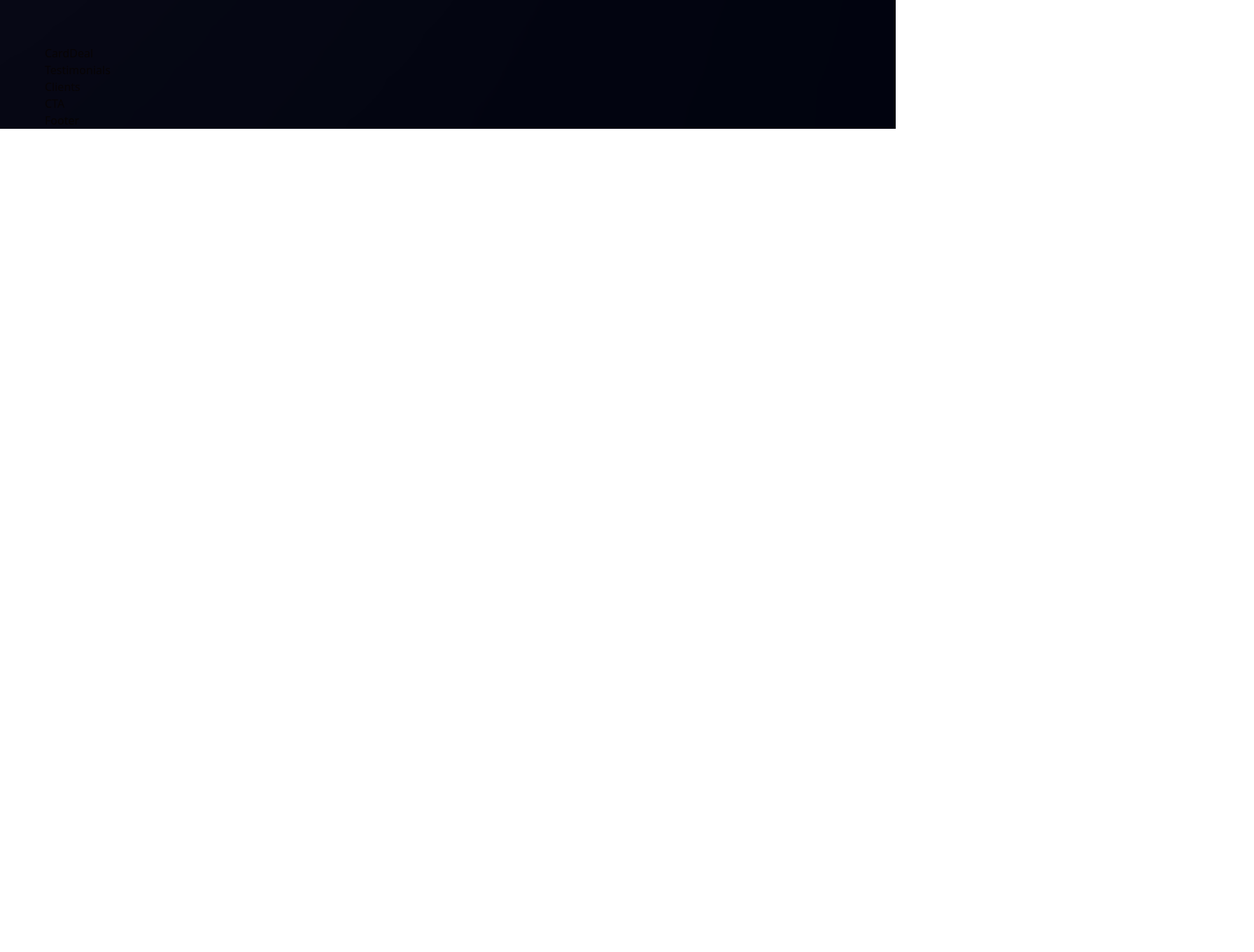
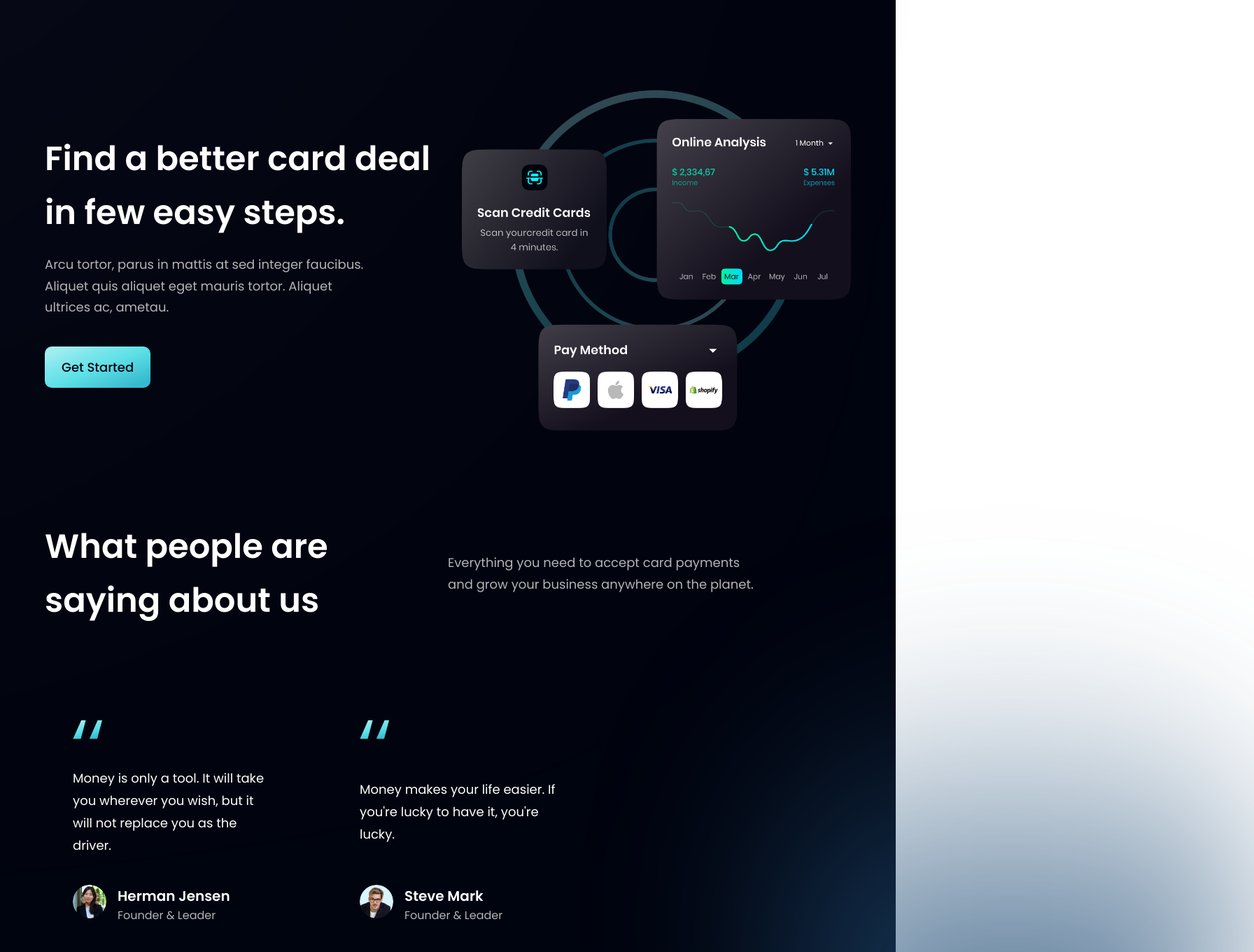
Before and after one commit to AlexisLerch/react-bank-app, a React (Vite) app: page / in a window 1280 px wide. Shown: the part 2100-3460 px from the top of the page at 70% size, 1792 px wide, since content can reach past the window. Before the commit the page ends 2284 px from the top, so only its background shows below. Built offline with nearby package versions, Linux system fonts and the light colour scheme.

Commit message:
Finalizacion de la secciones product, clients and CTA

```diff
--- a/src/components/Button.jsx
+++ b/src/components/Button.jsx
@@ -3,7 +3,8 @@
 const Button = ({ styles }) => {
   return (
     <button type="button" className={`py-4 px-6 bg-blue-gradient
-    font-poppins font-medium text-[18px] text-primary outline-none ${styles}`}>
+    font-poppins font-medium text-[18px] text-primary outline-none ${styles}
+    rounded-[10px]`}>
       Get Started
     </button>
   )
--- a/src/components/CTA.jsx
+++ b/src/components/CTA.jsx
@@ -1,9 +1,23 @@
 import React from 'react'
+import Button from './Button';
+import styles from '../style';
 
-const CTA = () => {
-  return (
-    <div>CTA</div>
-  )
-}
+const CTA = () => (
+  <section className={`${styles.flexCenter} ${styles.marginY} ${styles.padding}
+  sm:flex-row flex-col bg-black-gradient-2 rounded-[20px] box-shadow`}>
+    <div className='flex-1 flex flex-col'>
+      <h2 className={styles.heading2}>
+        Let's try our services now!
+      </h2>
+      <p className={`${styles.paragraph} max-w-[470px] mt-5`}>
+        Everthing you need to accept card payments and grow your business anywhere on the planet.
+      </p>
+    </div>
+
+    <div className={`${styles.flexCenter} sm:ml-10 ml-0 sm:mt-0 mt-10`}>
+      <Button />
+    </div>
+  </section>
+)
 
 export default CTA
--- a/src/components/CardDeal.jsx
+++ b/src/components/CardDeal.jsx
@@ -1,9 +1,23 @@
-import React from 'react'
+import React from 'react';
+import { card } from '../assets';
+import styles, { layout } from '../style';
+import Button from './Button';
 
-const CardDeal = () => {
-  return (
-    <div>CardDeal</div>
-  )
-}
+const CardDeal = () => (
+  <section className={layout.section}>
+    <div className={layout.sectionInfo}>
+      <h2 className={styles.heading2}>Find a better card deal <br className='sm:block hidden'/>
+       in few easy steps.</h2>
+       <p className={`${styles.paragraph} max-w-[470px] mt-5`}>Arcu tortor, parus in mattis at sed integer
+        faucibus. Aliquet quis aliquet eget mauris tortor.
+        Aliquet ultrices ac, ametau.
+       </p>
+       <Button styles='mt-10'/>
+    </div>
+    <div className={layout.sectionImg}>
+      <img src={card} alt='card' className='w-[100%] h-[100%]' />
+    </div>
+  </section>
+)
 
 export default CardDeal
--- a/src/components/Clients.jsx
+++ b/src/components/Clients.jsx
@@ -1,9 +1,19 @@
-import React from 'react'
+import React from 'react';
+import { clients } from '../constants';
+import styles from '../style';
 
-const Clients = () => {
-  return (
-    <div>Clients</div>
-  )
-}
+const Clients = () => (
+  <section className={`${styles.flexCenter} my-4`}>
+    <div className={`${styles.flexCenter} flex-wrap w-full`}>
+      {clients.map((client) => (
+        <div key={client.id} className={`flex-1 ${styles.flexCenter} sm:min-w-[192px]
+        min-w-[120px]`}>
+          <img src={client.logo} alt="client" className='sm:w-[192px] w-[100px]
+          object-contain'/>
+        </div>
+      ))}
+    </div>
+  </section>
+)
 
 export default Clients
--- a/src/components/FeedbackCard.jsx
+++ b/src/components/FeedbackCard.jsx
@@ -1,9 +1,26 @@
-import React from 'react'
+import React from 'react';
+import { quotes } from '../assets';
 
-const FeedbackCard = () => {
-  return (
-    <div>FeedbackCard</div>
-  )
-}
+const FeedbackCard = ( {content, name, title, img} ) => (
+  <div className='flex justify-between flex-col px-10 py-12
+  rounded-[20px] max-w-[370px] md:mr-10 sm:mr-5 mr-0 my-5 feedback-card'>
+    <img src={quotes} alt="double-quotes" className='w-[42px] h-[27px]
+    object-contain'/>
+    <p className='font-poppins font-normal text-[18px] leading-[32px]
+    text-white my-10'>{content}</p>
+
+    <div className='flex flex-row'>
+      <img src={img} alt={name} className='w-[48px] h-[48px] rounded-full'/>
+
+      <div className='flex flex-col ml-4'>
+        <h4 className='font-poppins font-semibold text-[20px] leading-[32px]
+          text-white'>{name}</h4>
+        <p className='font-poppins font-normal text-[16px] leading-[24px]
+          text-dimWhite'>{title}</p>
+      </div>
+    </div>
+  </div>
+)
+
 
 export default FeedbackCard
--- a/src/components/Testimonials.jsx
+++ b/src/components/Testimonials.jsx
@@ -1,9 +1,32 @@
-import React from 'react'
+import React from 'react';
+import { feedback } from '../constants';
+import styles from '../style';
+import FeedbackCard from './FeedbackCard';
 
-const Testimonials = () => {
-  return (
-    <div>Testimonials</div>
-  )
-}
+const Testimonials = () => (
+  <section id='clients' className={`${styles.paddingY} ${styles.flexCenter}
+  flex-col relative`}>
+    <div className='absolute z-[0] w-[60%] h-[60%] -right-[50%] rounded-full blue__gradient'/>
+
+    <div className='w-full flex justify-between items-center md:flex-row
+    flex-col sm:mb-16 mb-6 relative z-[1]'>
+      <h1 className={styles.heading2}>What people are <br className='sm:block hidden'/>
+      saying about us</h1>
+      <div className='w-full md:mt-0 mt-6'>
+        <p className={`${styles.paragraph} text-left max-w-[450px]`}>Everything you need to accept card payments and grow your
+          business anywhere on the planet.
+        </p>
+      </div>
+    </div>
+
+    <div className='flex flex-wrap sm:justify-start justify-center w-full
+    feedback-container relative z-[1]'>
+      {feedback.map((card) => (
+        <FeedbackCard key={card.id} {...card} />
+      ))}
+    </div>
+  </section>
+)
+
 
 export default Testimonials
```
